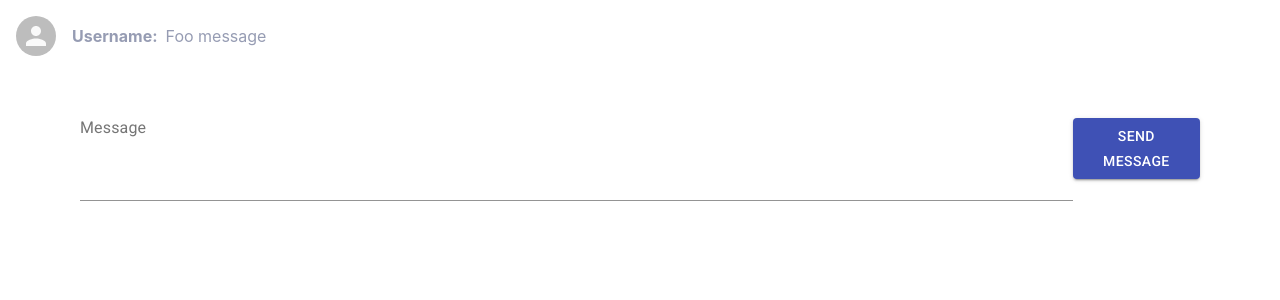
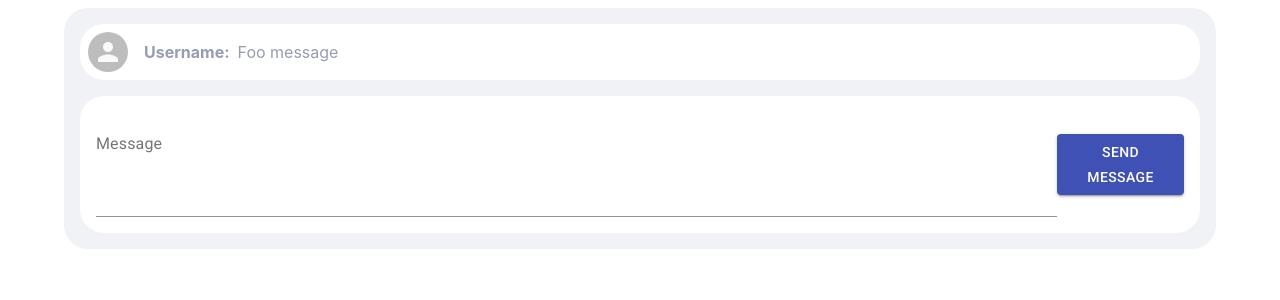
Before and after one commit to Blira/node_react_socket_chat, a React (Create React App) app in the folder client/: page / in a window 1280 px wide. Shown: the top 300 px of the page. Built offline with nearby package versions, Linux system fonts and the light colour scheme; the HTML template or start-up script is replaced by a standard one.

Commit message:
feat: add chat container

```diff
--- a/client/src/App.tsx
+++ b/client/src/App.tsx
@@ -1,12 +1,10 @@
+import Chat from "./components/Chat";
 import MessageBox from "./components/MessageBox";
 import WriteBox from "./components/WriteBox";
 
 function App() {
   return (
-    <>
-      <MessageBox />
-      <WriteBox />
-    </>
+    <Chat />
   );
 }
 
--- /dev/null
+++ b/client/src/components/Chat/index.tsx
@@ -0,0 +1,15 @@
+import WriteBox from "../WriteBox";
+import MessageBox from '../MessageBox'
+import { Container } from './style'
+
+
+
+export default function Chat() {
+
+    return (
+            <Container>
+                <MessageBox />
+                <WriteBox />
+            </Container>
+    )
+}
--- /dev/null
+++ b/client/src/components/Chat/style.ts
@@ -0,0 +1,11 @@
+import styled from 'styled-components';
+
+export const Container = styled.div`
+
+    max-width: 1120px;
+    margin: 0 auto;
+
+    padding: 1rem 1rem 1rem;
+    background-color: #F0F2F5;
+    border-radius: 24px;
+`
```
